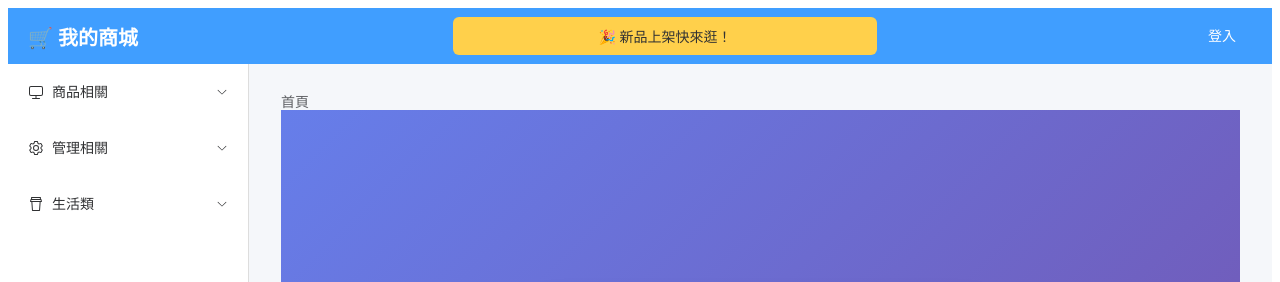
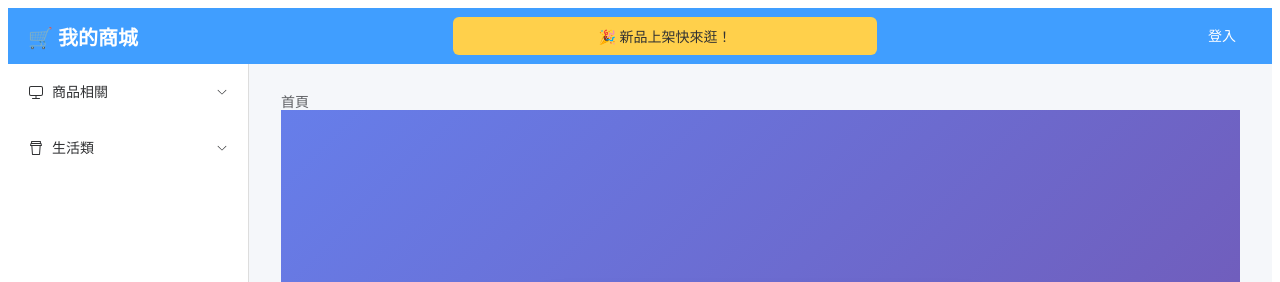
Before and after one commit to JerryChang0504/Vue3_Topic_Example, a Vue app: page /login in a window 1280 px wide. Shown: the top 282 px of the page. Built offline with nearby package versions, Linux system fonts and the light colour scheme.

Commit message:
新增選單判斷身分

```diff
--- a/src/App.vue
+++ b/src/App.vue
@@ -1,49 +1,16 @@
 <script setup>
-import { Coffee, Cpu, Flag, Monitor, Suitcase, Setting } from '@element-plus/icons-vue'
 import Breadcrumb from './navigation/Breadcrumb.vue'
 import CategorySidebar from './navigation/CategorySidebar.vue'
 import TopBar from './navigation/TopBar.vue'
+import { getNavMenu } from './Navigation/getNavMenu'
+import { useUserStore } from '@/store/userStore'
+import { computed } from 'vue'
 
-const categories = [
-  {
-    name: 'products',
-    label: '商品相關',
-    icon: Monitor,
-    clickable: false,
-    subs: [
-      { name: '', label: '商品介紹', icon: Cpu },
-      { name: 'list', label: '商品管理', icon: Cpu },
-    ],
-  },
-  {
-    name: 'settings',
-    label: '管理相關',
-    icon: Setting,
-    clickable: false,
-    subs: [{ name: 'options', label: '選項管理', icon: Cpu }],
-  },
-
-  {
-    name: 'life',
-    label: '生活類',
-    icon: Coffee,
-    clickable: false,
-    subs: [
-      { name: 'food', label: '美食', icon: Coffee },
-      {
-        name: 'travel',
-        label: '旅遊',
-        icon: Suitcase,
-        clickable: false,
-        subs: [
-          { name: 'usa', label: '美國', icon: Flag },
-          { name: 'canada', label: '加拿大', icon: Flag },
-          { name: 'taiwan', label: '台灣', icon: Flag },
-        ],
-      },
-    ],
-  },
-]
+const userStore = useUserStore()
+const userRole = computed(() => userStore.userRole)
+const navMenu = computed(() => {
+  return getNavMenu(userRole.value)
+})
 </script>
 
 <template>
@@ -53,10 +20,10 @@ const categories = [
 
   <main>
     <div class="layout">
-      <CategorySidebar :categories="categories" />
+      <CategorySidebar :categories="navMenu" />
 
       <div class="content">
-        <Breadcrumb :categories="categories" />
+        <Breadcrumb :categories="navMenu" />
         <router-view />
       </div>
     </div>
--- /dev/null
+++ b/src/Navigation/getNavMenu.js
@@ -0,0 +1,59 @@
+import { Coffee, Cpu, Flag, Monitor, Odometer, Suitcase } from '@element-plus/icons-vue'
+
+/**
+ * 根據使用者角色動態產生導覽選單
+ * @param {string} userRole - 使用者的角色，例如 'ADMIN', 'USER'
+ * @returns {Array} - 組裝好的選單陣列
+ */
+export function getNavMenu(userRole) {
+  const categories = [
+    {
+      name: 'products',
+      label: '商品相關',
+      icon: Monitor,
+      clickable: false,
+      subs: [
+        { name: '', label: '商品介紹', icon: Cpu },
+        { name: 'list', label: '商品管理', icon: Cpu },
+      ],
+    },
+    {
+      name: 'settings',
+      label: '管理相關',
+      icon: Odometer,
+      clickable: false,
+      subs: [{ name: 'options', label: '選項管理', icon: Cpu }],
+    },
+    {
+      name: 'life',
+      label: '生活類',
+      icon: Coffee,
+      clickable: false,
+      subs: [
+        { name: 'food', label: '美食', icon: Coffee },
+        {
+          name: 'travel',
+          label: '旅遊',
+          icon: Suitcase,
+          clickable: false,
+          subs: [
+            { name: 'usa', label: '美國', icon: Flag },
+            { name: 'canada', label: '加拿大', icon: Flag },
+          ],
+        },
+      ],
+    },
+  ]
+
+  // 如果使用者不是 ADMIN，則移除 'settings' 類別
+  if (userRole !== 'ADMIN') {
+    return categories.filter((category) => category.name !== 'settings')
+  }
+  // 如果使用者是User，則僅顯示 'products' 類別
+  if (userRole === 'USER') {
+    return categories.filter((category) => category.name === 'products')
+  }
+
+  // 如果使用者是 ADMIN，則返回完整的選單
+  return categories
+}
--- a/src/router/index.js
+++ b/src/router/index.js
@@ -36,7 +36,7 @@ const routes = [
     path: '/settings/options',
     name: 'OptionsManage',
     component: () => import('@/views/settings/OptionsManage.vue'),
-    meta:{ requiresAuth: true ,role:['Admin','User']},
+    meta:{ requiresAuth: true ,role:['ADMIN','USER']},
   },
   {
     path: '/life/food',
--- a/src/store/userStore.js
+++ b/src/store/userStore.js
@@ -21,7 +21,12 @@ export const useUserStore = defineStore('userStore', {
     },
     remainingTime: 0, // 剩餘秒數
     timer: null, // 計時器
+    role: 'GUEST',
   }),
+  getters: {
+    userRole: (state) => state.role,
+    isLoggedIn: (state) => state.user.isLogin,
+  },
   actions: {
     /**
      * 登入
@@ -34,6 +39,7 @@ export const useUserStore = defineStore('userStore', {
      * */
     login(user,{token,role}) {
       this.user = user
+      this.role = role
       Storage.set(USER_ROLE_KEY, role)
       Storage.set(TOKEN_KEY,token)
       this.startTokenCountdown(token)
@@ -78,6 +84,7 @@ export const useUserStore = defineStore('userStore', {
      */
     logout() {
       this.stopTokenCountdown()
+      this.role='GUEST'
       this.user.isLogin = false
       Storage.remove(USER_ROLE_KEY)
       Storage.remove(TOKEN_KEY)
```
